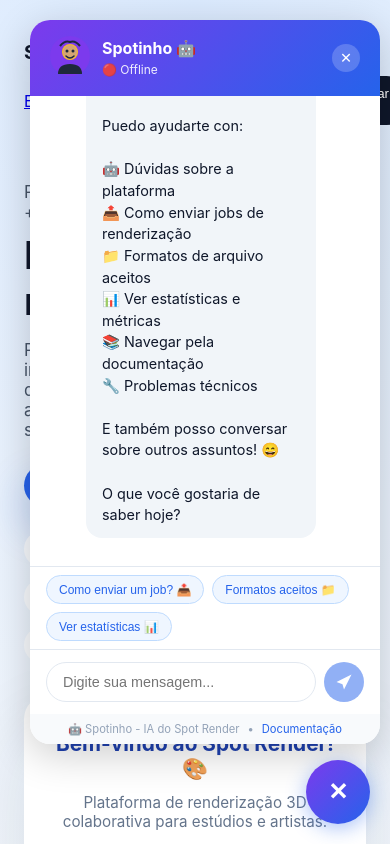
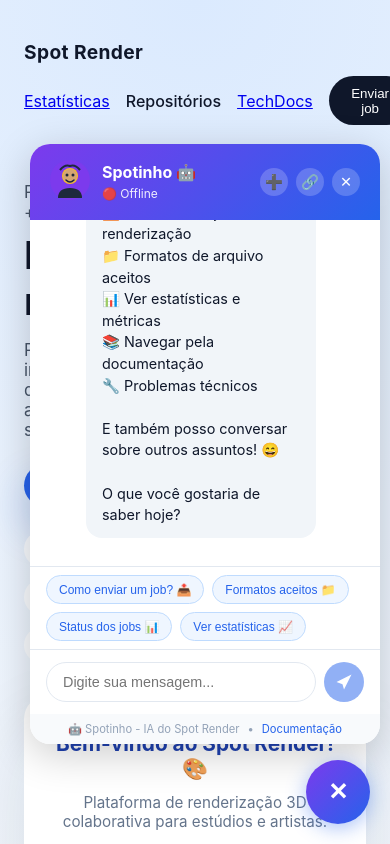
Before and after one commit to raafa001/spot-render-portal, a Next.js app: page / in a window 390 px wide. Both pictures are taken after a click on the button 338 px from the left and 792 px from the top of the page. Shown: the top 844 px of the page. Built offline with nearby package versions, Linux system fonts and the light colour scheme; no server answers.

Commit message:
feat: enhance SpotinhoWidget with expansion and open in tab
- Add expand/collapse button to chat window
- Add open in new tab button
- Add job status suggestion button
- Chat window now expands to larger size
- Improved responsive design

```diff
--- a/src/components/SpotinhoWidget.tsx
+++ b/src/components/SpotinhoWidget.tsx
@@ -109,6 +109,7 @@
 
 export default function SpotinhoWidget() {
   const [isOpen, setIsOpen] = useState(false);
+  const [isExpanded, setIsExpanded] = useState(false);
   const [messages, setMessages] = useState<Message[]>([WELCOME_MESSAGE]);
   const [inputValue, setInputValue] = useState("");
   const [isLoading, setIsLoading] = useState(false);
@@ -252,9 +253,25 @@
                 </span>
               </div>
             </div>
-            <button className="close-btn" onClick={() => setIsOpen(false)}>
-              ✕
-            </button>
+            <div className="header-actions">
+              <button
+                className="action-btn"
+                onClick={() => setIsExpanded(!isExpanded)}
+                title={isExpanded ? "Minimizar" : "Expandir"}
+              >
+                {isExpanded ? "➖" : "➕"}
+              </button>
+              <button
+                className="action-btn"
+                onClick={() => window.open("/chat", "_blank")}
+                title="Abrir em nova aba"
+              >
+                🔗
+              </button>
+              <button className="close-btn" onClick={() => setIsOpen(false)}>
+                ✕
+              </button>
+            </div>
           </div>
 
           <div className="chat-messages">
@@ -314,8 +331,11 @@
             <button className="suggestion-btn" onClick={() => handleSuggestionClick("Quais formatos são aceitos?")}>
               Formatos aceitos 📁
             </button>
+            <button className="suggestion-btn" onClick={() => handleSuggestionClick("Qual o status dos meus jobs?")}>
+              Status dos jobs 📊
+            </button>
             <button className="suggestion-btn" onClick={() => handleSuggestionClick("Ver estatísticas")}>
-              Ver estatísticas 📊
+              Ver estatísticas 📈
             </button>
           </div>
 
@@ -404,7 +424,8 @@
           bottom: 80px;
           right: 0;
           width: 400px;
-          height: 600px;
+          height: ${isExpanded ? "85" : "600"}vh;
+          max-height: ${isExpanded ? "85" : "600"}px;
           background: white;
           border-radius: 20px;
           box-shadow: 0 10px 40px rgba(0, 0, 0, 0.2);
@@ -412,6 +433,11 @@
           flex-direction: column;
           overflow: hidden;
           animation: slideUp 0.3s ease;
+          transition: height 0.3s ease, max-height 0.3s ease;
+        }
+
+        .chat-window.expanded {
+          width: 600px;
         }
 
         @keyframes slideUp {
@@ -467,6 +493,30 @@
         }
 
         .close-btn:hover {
+          background: rgba(255,255,255,0.3);
+        }
+
+        .header-actions {
+          display: flex;
+          gap: 0.5rem;
+        }
+
+        .action-btn {
+          background: rgba(255,255,255,0.2);
+          border: none;
+          color: white;
+          width: 28px;
+          height: 28px;
+          border-radius: 50%;
+          cursor: pointer;
+          font-size: 0.9rem;
+          display: flex;
+          align-items: center;
+          justify-content: center;
+          transition: background 0.2s;
+        }
+
+        .action-btn:hover {
           background: rgba(255,255,255,0.3);
         }
 
```
